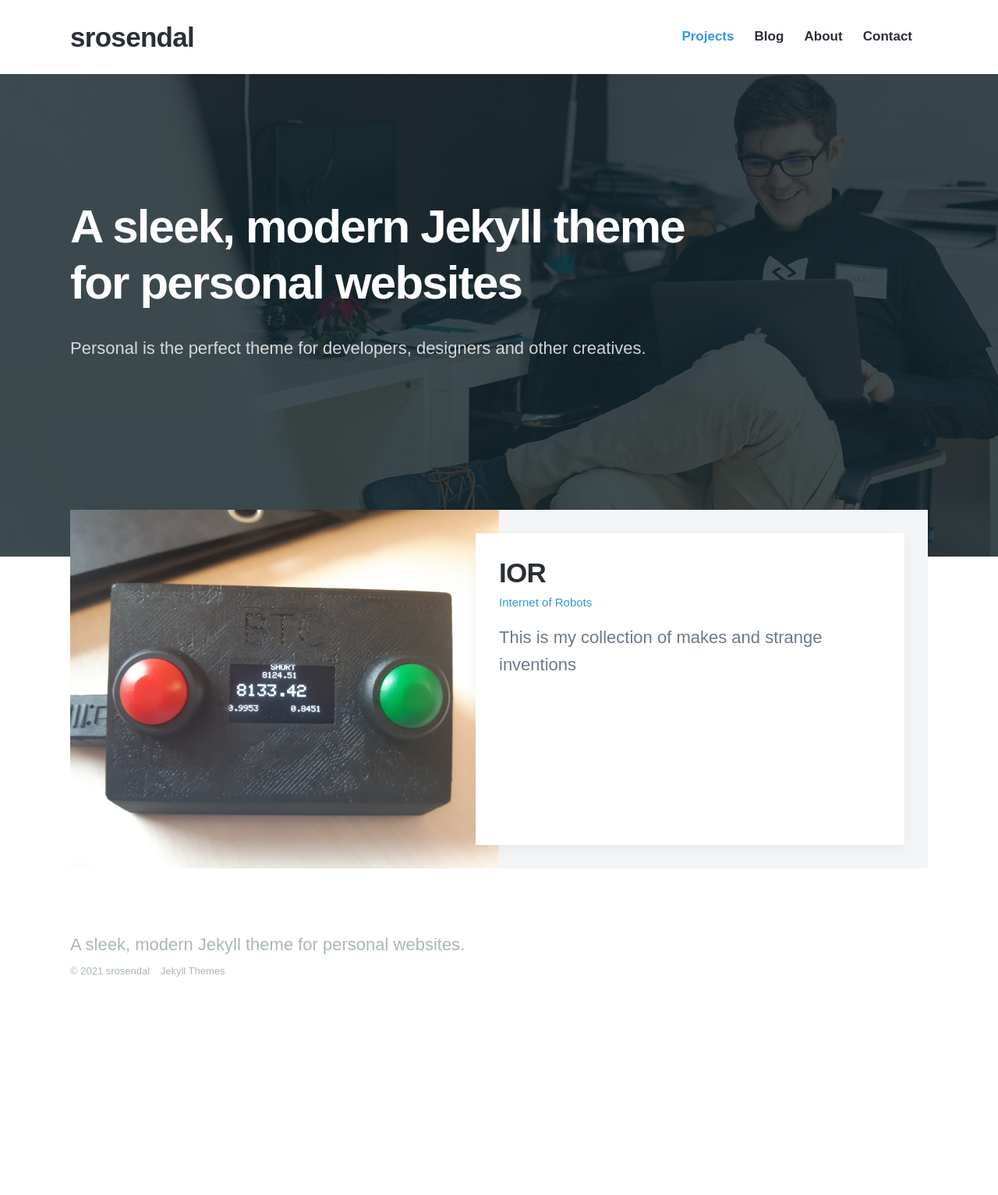
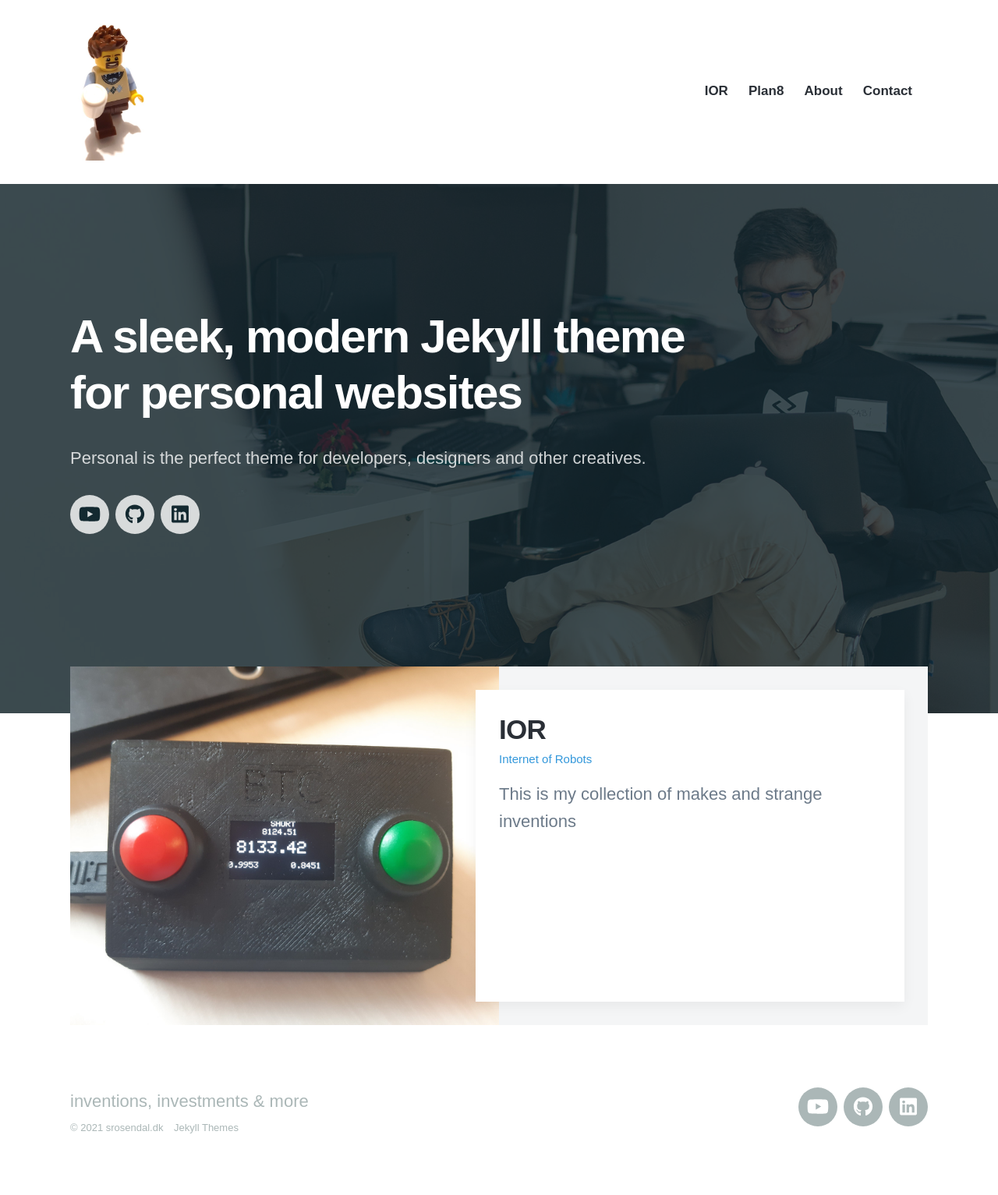
Before and after one commit to srosendal/srosendal.github.io, a Jekyll site: the page built from index.html, in a window 1280 px wide. Shown: the whole page at 78% size. Built offline with Jekyll 4.4.1, drawn with Linux system fonts in a browser that asks for light colours; nearby versions of some CDN libraries; some web fonts are replaced; before the commit the page ends 1332 px from its top, so only the background shows below that.

Commit message:
Update Front Page

```diff
--- a/_config.yml
+++ b/_config.yml
@@ -1,6 +1,6 @@
-site: Personal Jekyll Theme
+site: srosendal.dk
 
-url:
+url: https://srosendal.github.io
 baseurl:
 
 collections:
@@ -52,5 +52,5 @@ plugins:
   - jekyll-paginate
   - jekyll-sitemap
 
-paginate: 6
+paginate: 3
 paginate_path: "/blog/page:num/"
--- a/_data/settings.yml
+++ b/_data/settings.yml
@@ -1,24 +1,24 @@
 basic_settings:
-  site_title: srosendal
+  site_title: srosendal.dk
   favicon_image: /images/favicon.png
 
 header_settings:
-  logo_image:
-  logo_width: 200
+  logo_image: /images/sro.jpg
+  logo_width: 100
 
 menu_settings:
   menu_items:
-    - title: 'Projects'
-      url: '/'
-    - title: 'Blog'
-      url: '/blog/'
+    - title: 'IOR'
+      url: '/ior/'
+    - title: 'Plan8'
+      url: '/plan8/'
     - title: 'About'
       url: '/about'
     - title: 'Contact'
       url: '/contact'
 
 footer_settings:
-  footer_tagline: A sleek, modern Jekyll theme for personal websites.
+  footer_tagline: inventions, investments & more
 
 hero_settings:
   overlay_opacity: 0.8
@@ -37,7 +37,7 @@ social_settings:
   twitter_url: ''
   instagram_url: ''
   snapchat_url: ''
-  youtube_url: ''
+  youtube_url: 'https://www.youtube.com/channel/UCekzA9jUD_2oC6UkdX-zIbA?view_as=subscriber'
   google-plus_url: ''
   vimeo_url: ''
   pinterest_url: ''
@@ -50,7 +50,7 @@ social_settings:
   dribbble_url: ''
   behance_url: ''
   deviantart_url: ''
-  github_url: ''
+  github_url: 'https://github.com/srosendal'
   reddit_url: ''
   flickr_url: ''
   etsy_url: ''
@@ -58,7 +58,7 @@ social_settings:
   soundcloud_url: ''
   spotify_url: ''
   bandcamp_url: ''
-  linkedin_url: ''
+  linkedin_url: 'https://www.linkedin.com/in/sikkerrosendal/'
 
 color_settings:
   background_color: '#ffffff'
```
Also changed, not shown: images/sro.jpg (added).
